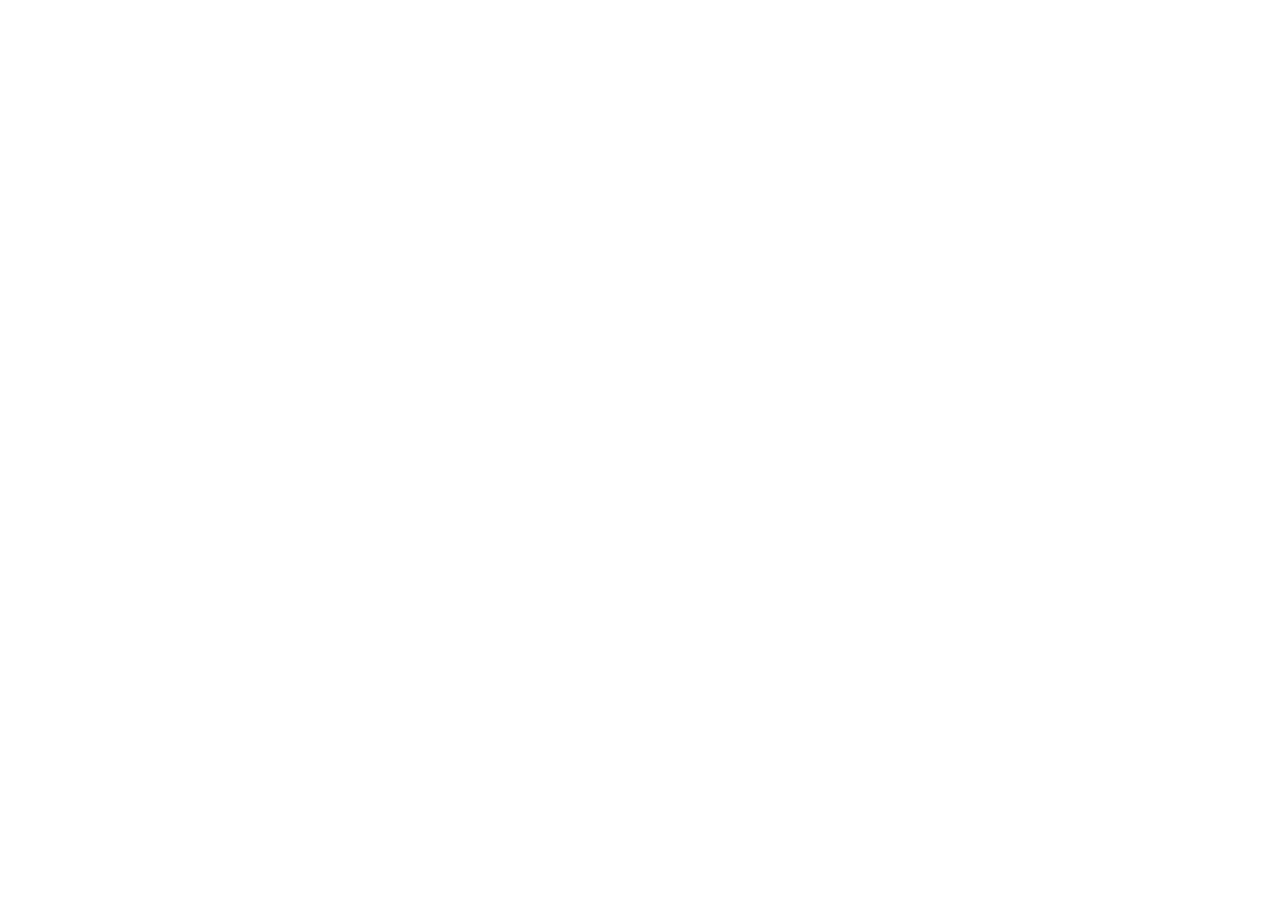
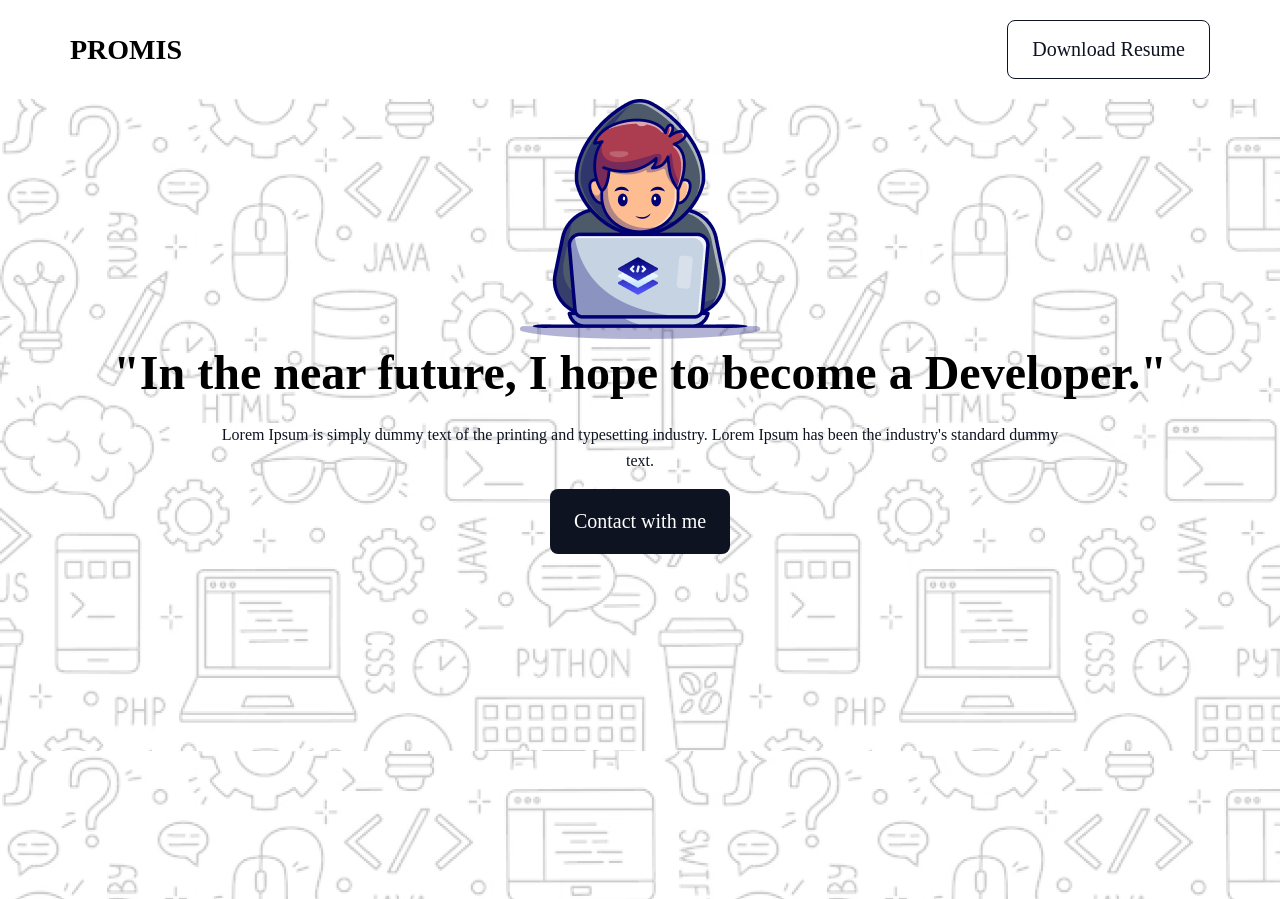
Before and after one commit to developer-promis/programming-all-projects, a plain HTML site: page module-06/module-6-task-2/index.html in a window 1280 px wide. Before the commit the page ends 800 px from the top, so only its background shows below. Drawn offline with Linux system fonts and the light colour scheme; a web font is replaced by a local one.

Commit message:
Menu and Hero section done

```diff
--- a/module-06/module-6-task-2/index.html
+++ b/module-06/module-6-task-2/index.html
@@ -5,10 +5,43 @@
     <meta name="viewport" content="width=device-width, initial-scale=1.0">
     <title>Module 6 task 2</title>
     <link rel="stylesheet" href="./style/style.css">
+    <!-- Google Font -->
+    <link rel="preconnect" href="https://fonts.googleapis.com">
+    <link rel="preconnect" href="https://fonts.gstatic.com" crossorigin>
+    <link href="https://fonts.googleapis.com/css2?family=Azeret+Mono:ital,wght@0,100..900;1,100..900&display=swap" rel="stylesheet">
 </head>
 <body>
     <header>
+        <div class="container">
+            <nav class="nav_bar">
+                <div class="logo">
+                    <h2>PROMIS</h2>
+                </div>
+                <div class="menu">
+                    <a href="#">Download Resume</a>
+                </div>
+            </nav>
+        </div>
+    </header>
+    <main>
 
-    </header>
+        <section id="hero_section">
+            <div class="container">
+                <div class="hero_content">
+                    <img src="./assets/Group.png" alt="Img">
+                    <h1>"In the near future, I hope to become a Developer."</h1>
+                    <p class="default_p">Lorem Ipsum is simply dummy text of the printing and typesetting industry. Lorem Ipsum has been the industry's standard dummy text.</p>
+                    <a href="#">Contact with me</a>
+                </div>
+            </div>
+        </section>
+
+
+
+
+
+
+
+    </main>
 </body>
 </html>
--- a/module-06/module-6-task-2/style/style.css
+++ b/module-06/module-6-task-2/style/style.css
@@ -0,0 +1,77 @@
+*{
+    margin: 0;
+    padding: 0;
+    box-sizing: border-box;
+}
+ /* Default Setup */
+.container{
+    width: 1140px;
+    margin: auto;
+}
+body{
+    font-family: "Azeret Mono";
+}
+
+.default_p{
+    font-size: 16px;
+    font-weight: 400;
+    line-height: 26px;
+    color: #0D1321;
+}
+
+/* Header Setup */
+.nav_bar{
+    display: flex;
+    justify-content: space-between;
+    align-items: center;
+    padding: 20px 0;
+}
+.logo h2{
+    font-size: 28px;
+    font-weight: 800;
+    font-family: "Azeret Mono";
+}
+
+.menu a{
+    display: inline-block;
+    color: #0D1321;
+    font-size: 20px;
+    font-weight: 500;
+    padding: 17px 24px;
+    border: 1px solid #0D1321;
+    border-radius: 8px;
+    text-decoration: none;
+}
+
+/* Hero Section */
+#hero_section{
+    background-image: url(../assets/Hero-bg.png);
+    height: 100vh;
+}
+.hero_content{
+    display: flex;
+    align-items: center;
+    flex-direction: column;
+}
+.hero_content h1{
+    font-size: 48px;
+    font-weight: 800;
+    line-height: 68px;
+    text-align: center;
+}
+
+.hero_content p{
+    text-align: center;
+    padding: 0 150px;
+    margin: 15px 0;
+}
+.hero_content a{
+    display: inline-block;
+    text-decoration: none;
+    padding: 21px 24px;
+    border-radius: 8px;
+    background-color: #0D1321;
+    color: #fff;
+    font-size: 20px;
+    font-weight: 500;
+}
```
Also changed, not shown: module-06/module-6-task-1/style/style.css (line endings or trailing spaces).
